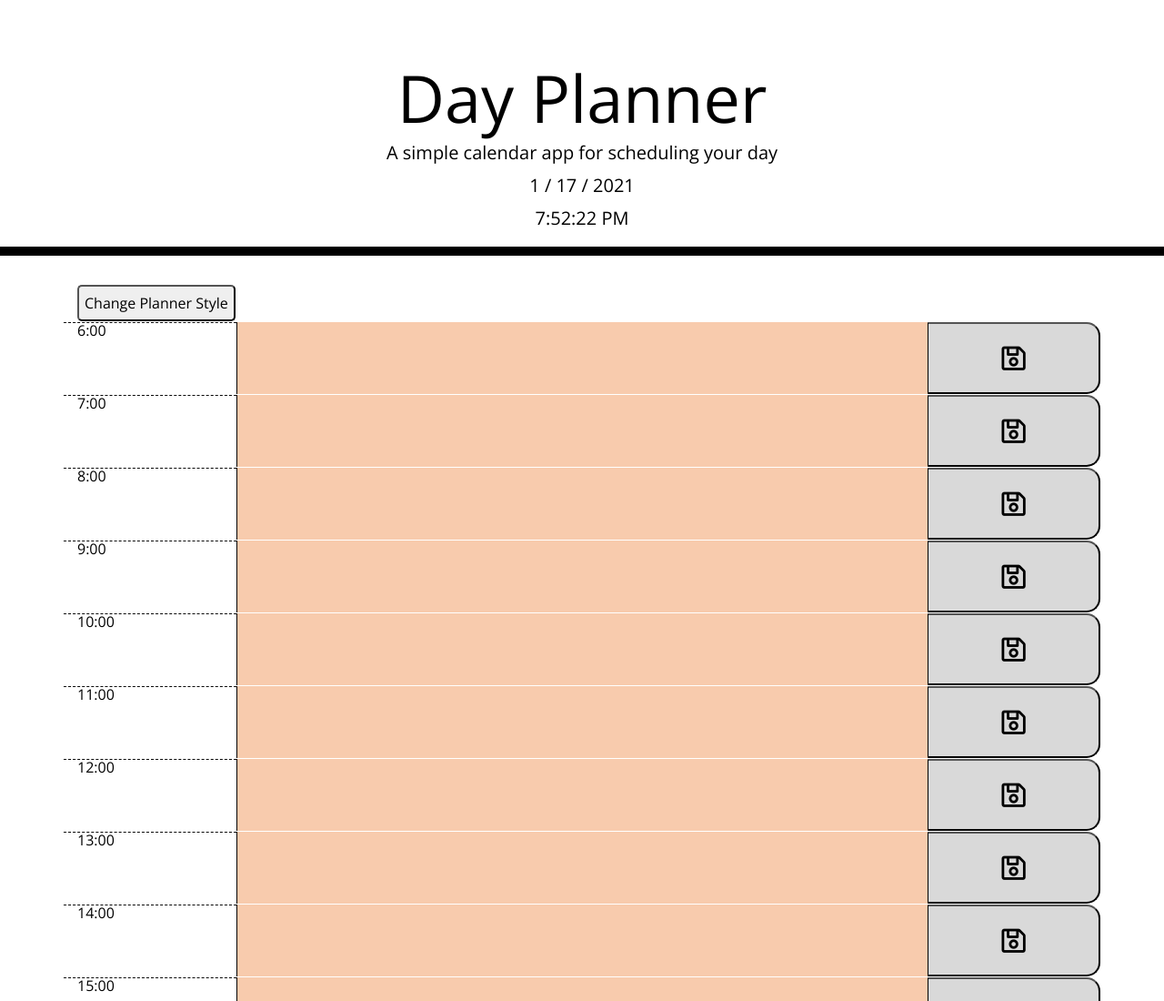
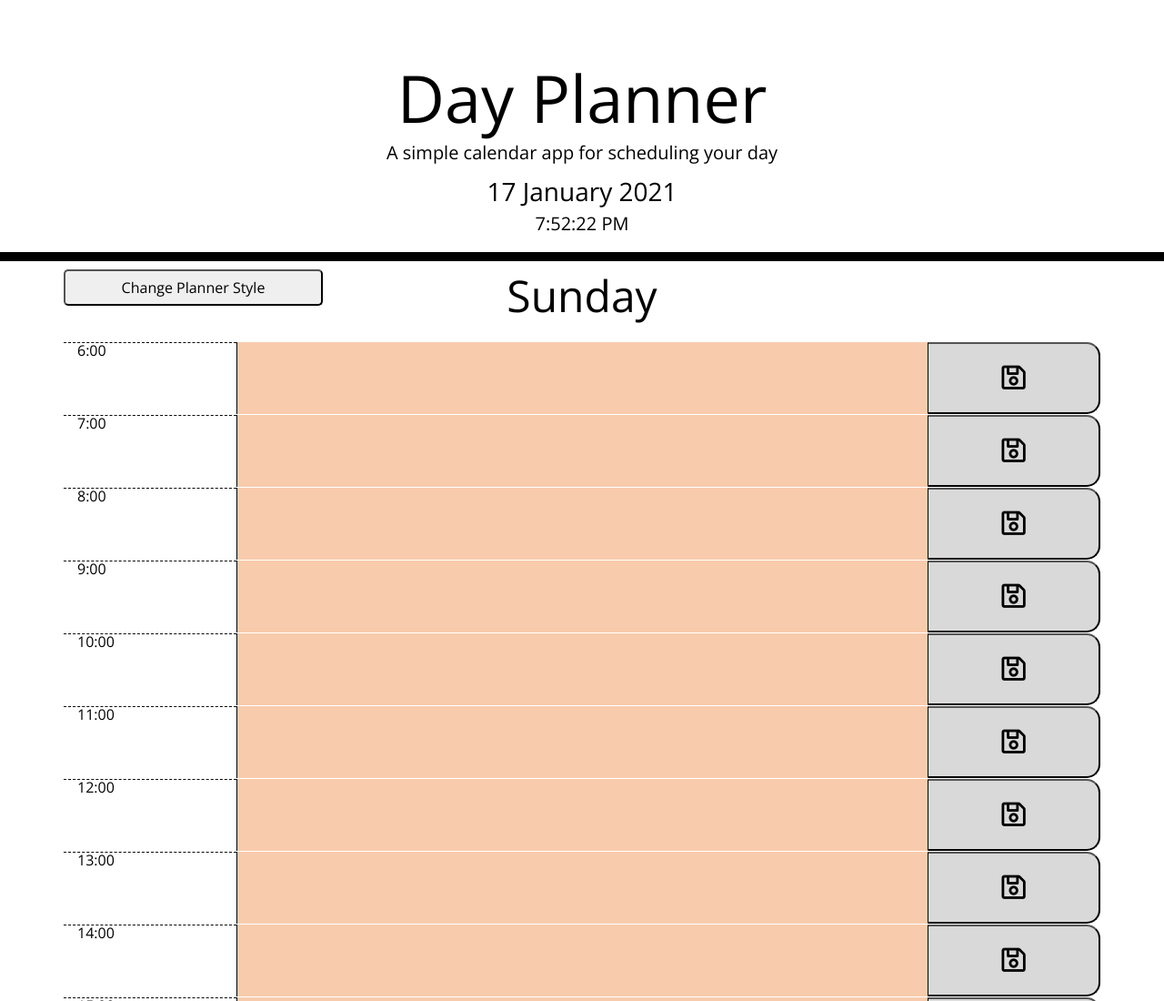
Before and after one commit to spencercreer/day_planner, a plain HTML site: page index.html in a window 1280 px wide. Shown: the top 1100 px of the page at 91% size. Drawn offline with nearby package versions, Linux system fonts and the light colour scheme.

Commit message:
added and styled weekday

```diff
--- a/assets/script/script.js
+++ b/assets/script/script.js
@@ -1,4 +1,7 @@
 $(document).ready(function() {
+
+var months = ["January", "February", "March", "April", "May", "June", "July", "August", "September", "October", "November", "December"];
+var weekdays = ["Sunday", "Monday", "Tuesday", "Wednesday", "Thursday", "Friday", "Saturday"];
 
 // Get items from localStorage for each hour
 function init(){
@@ -33,11 +36,15 @@ setInterval(currentTime,1000)
 // Get current time update time blocks
 function currentTime(){
     let dt = new Date();
-    let todaysDate = `${
-      dt.getMonth() + 1
-    } / ${dt.getDate()} / ${dt.getFullYear()}`;
+    let day = dt.getDate();
+    let weekDay = weekdays[dt.getDay()]
+    let month = months[dt.getMonth()];
+    let year = dt.getFullYear();
+    let todaysDate = day + " " + month + " " + year;
 
     $("#currentDay").text(todaysDate);
+    $("#weekDay").text(weekDay);
+
     let currentHour = dt.getHours();
     let currentTime = dt.toLocaleTimeString();
     console.log(currentTime)
--- a/assets/style/dark_style.css
+++ b/assets/style/dark_style.css
@@ -12,6 +12,16 @@ body {
     color:#595959;
     border-left: 1px solid #595959;
     padding: 10px;
+  }
+
+  #currentDay{
+    color: #E7E6E6;
+    font-size: 28px;
+  }
+
+  #weekDay{
+    color: #E7E6E6;
+    font-size: 48px;
   }
 
   .jumbotron {
--- a/assets/style/style.css
+++ b/assets/style/style.css
@@ -11,6 +11,16 @@ textarea{
   color: #000000;
   border-left: 1px solid black;
   padding: 10px;
+}
+
+#currentDay{
+  color: #000000;
+  font-size: 28px;
+}
+
+#weekDay{
+  color: #000000;
+  font-size: 48px;
 }
 
 .jumbotron {
--- a/index.html
+++ b/index.html
@@ -23,15 +23,18 @@
   </head>
 
   <body>
-    <header class="jumbotron">
+    <header class="jumbotron mb-2">
       <h1 class="display-3">Day Planner</h1>
       <p class="lead">A simple calendar app for scheduling your day</p>
-      <p id="currentDay" class="lead"></p>
+      <h2 id="currentDay" class="lead"></h2>
       <p id="currentTime" class="lead"></p>
 
     </header>
     <div class="container">
-      <button class="swapStyle">Change Planner Style</button>
+      <div class="row">
+        <button class="swapStyle col-sm-3">Change Planner Style</button>
+        <h2 id="weekDay" class="lead col-sm-6 text-center mb-0 pb-1"></h3>
+      </div>
       <!-- Timeblocks go here -->
       <div class="row">
         <div class="col-sm-2 hour">6:00</div>
```
